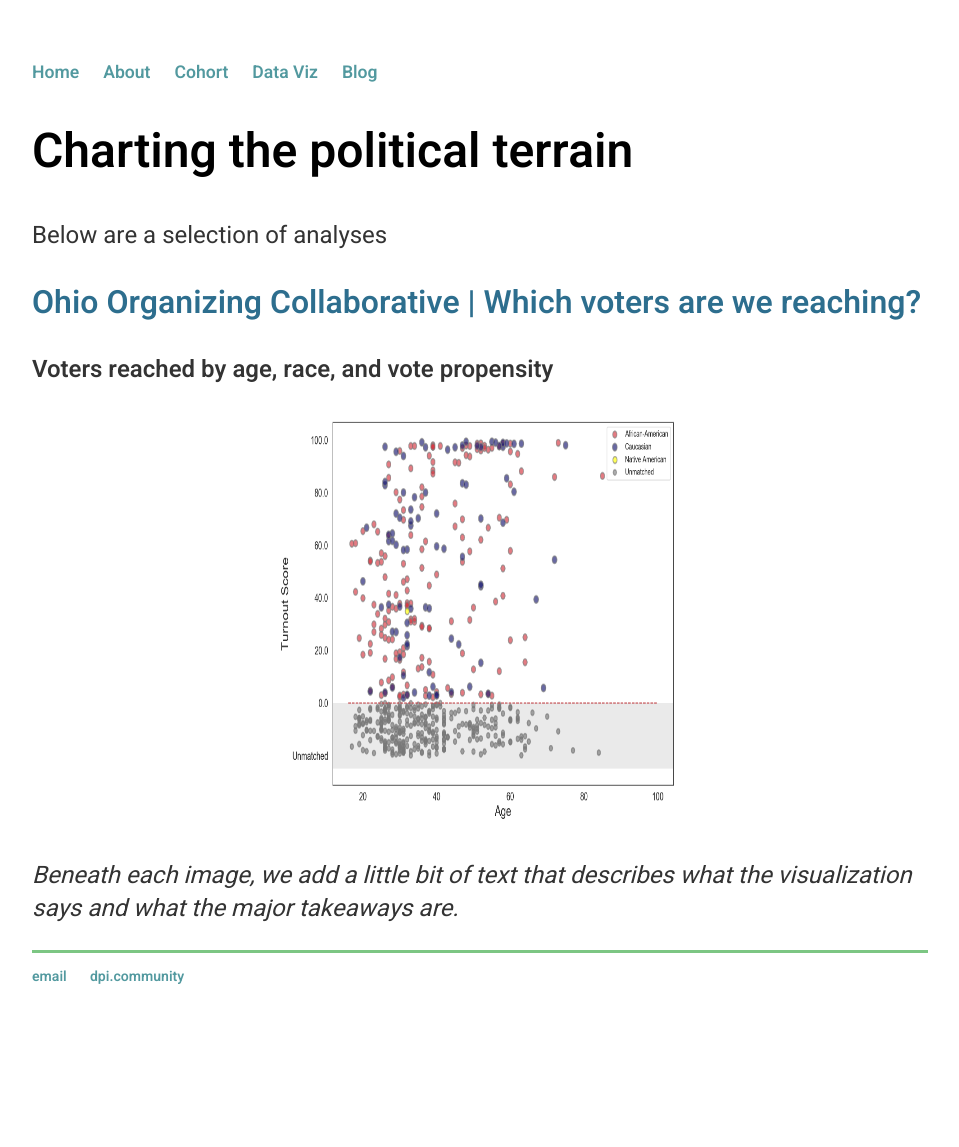
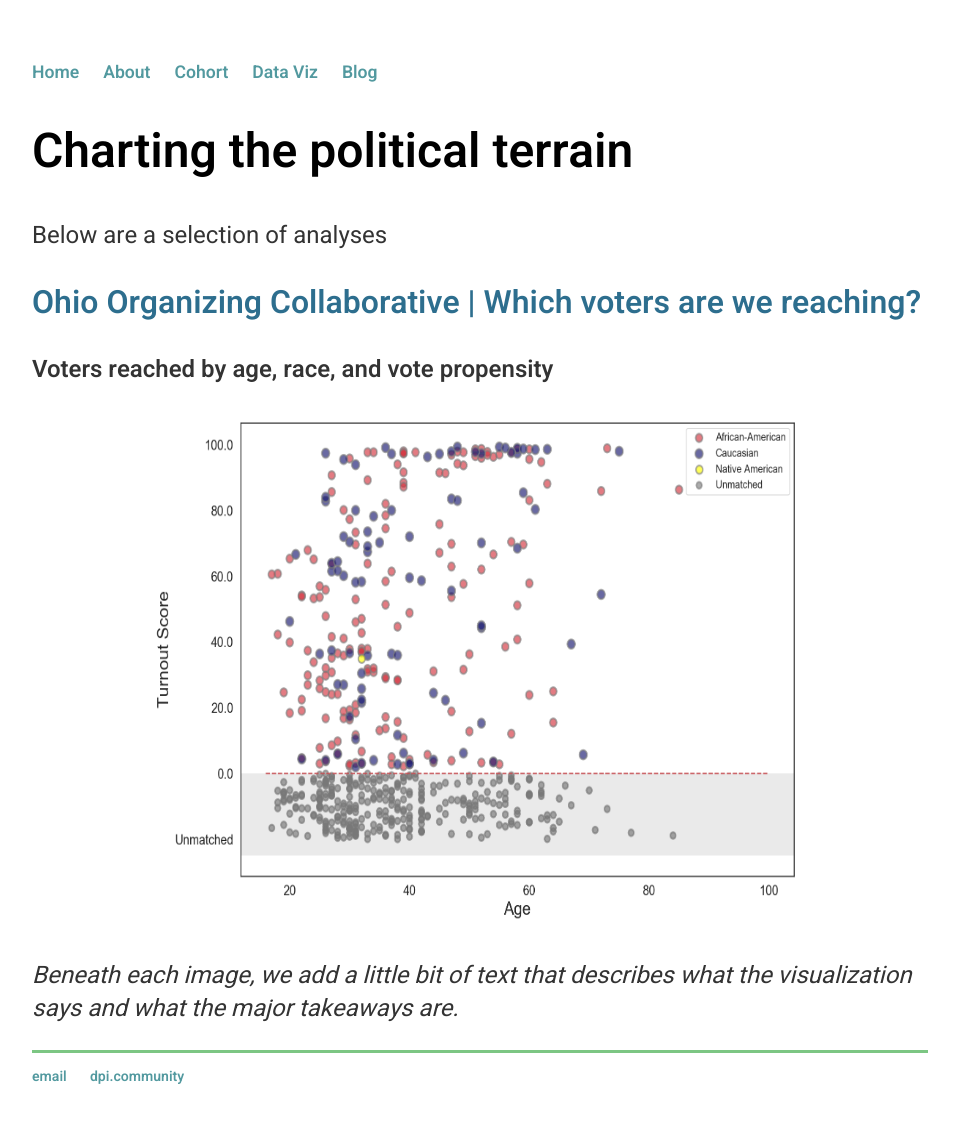
Before and after one commit to democracy-power-innovation/democracy-power-innovation.github.io, a Jekyll site: the page built from data-viz/pol-landscape/index.md, in a window 1280 px wide. Shown: the whole page, without its empty margins (160-1119 px from the left). Built offline with Jekyll 4.4.1, drawn with Linux system fonts in a browser that asks for light colours; before the commit the page ends 1047 px from its top, so only the background shows below that.

Commit message:
Update index.md

```diff
--- a/data-viz/pol-landscape/index.md
+++ b/data-viz/pol-landscape/index.md
@@ -11,6 +11,6 @@
 ## Ohio Organizing Collaborative | Which voters are we reaching?
 <b>Voters reached by age, race, and vote propensity</b>
 <center>
-<img src="/images/ooc-pol-landscape-scatterplot.png" alt="HTML5 Icon" hspace="20" vspace="10" style="width:400px;height:400px;style=padding:5px">
+<img src="/images/ooc-pol-landscape-scatterplot.png" alt="HTML5 Icon" hspace="20" vspace="10" style="width:650px;height:500px;style=padding:5px">
 </center>
 <i>Beneath each image, we add a little bit of text that describes what the visualization says and what the major takeaways are.</i>
```
